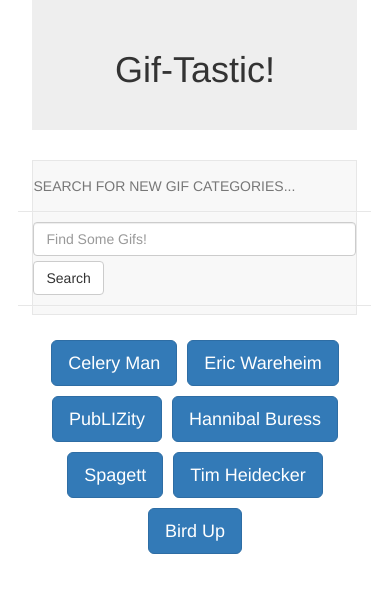
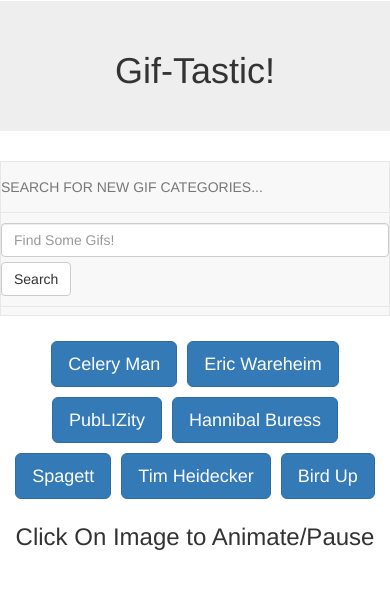
Before and after one commit to Jerling1989/GifTastic, a plain HTML site: page index.html in a window 390 px wide. Drawn offline with nearby package versions, Linux system fonts and the light colour scheme.

Commit message:
mobile responsive grid change

```diff
--- a/index.html
+++ b/index.html
@@ -21,8 +21,8 @@
 </head>
 <body>
 
-	<div class="col-lg-1 col-md-1 col-sm-1 col-xs-1"></div>
-	<div class="col-lg-10 col-md-10 col-sm-10 col-xs-10">
+	<div class="col-lg-1 col-md-1 col-sm-0 col-xs-0"></div>
+	<div class="col-lg-10 col-md-10 col-sm-12 col-xs-12">
 
 	<!-- JUMBOTRON HEADER -->
 	<div class="row">
@@ -48,6 +48,7 @@
 	<div class="row text-center">
 		<div id="gif-buttons" class="text-center">
 		</div>
+		<h3>Click On Image to Animate/Pause</h3>
 	</div>
 
 	<br>
@@ -61,7 +62,7 @@
 
 
 	</div><!-- End of Main Div -->
-	<div class="col-lg-1 col-md-1 col-sm-1 col-xs-1"></div>
+	<div class="col-lg-1 col-md-1 col-sm-0 col-xs-0"></div>
 
 
 <script type="text/javascript" src="assets/javascript/gif.js"></script>
```
